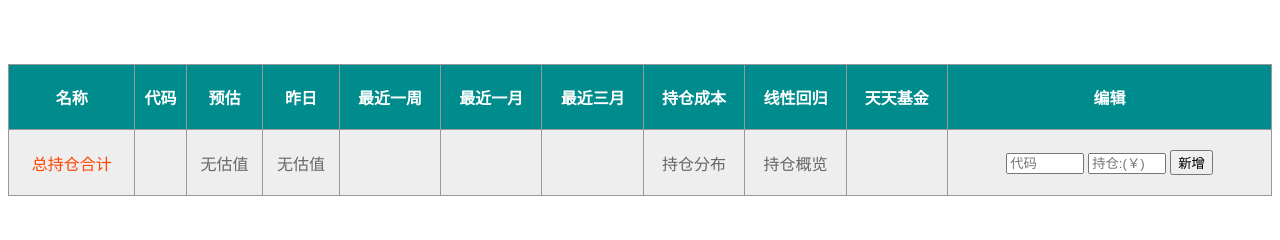
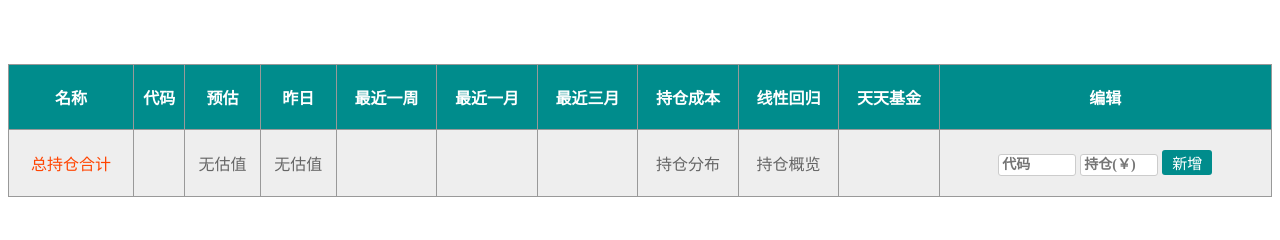
Before and after one commit to guodongggg/fund, a Flask app: template templates/index.html in a window 1280 px wide. Shown: the part 148-388 px from the top of the page. Run offline with Flask 2, Linux system fonts and the light colour scheme; the template is opened without the code that fills it, so the values that code supplies are empty.

Commit message:
优化按钮，输入框样式

```diff
--- /dev/null
+++ b/static/input.css
@@ -0,0 +1,29 @@
+.input{
+    outline-style: none ;
+    border: 1px solid #ccc;
+    border-radius: 3px;
+    padding: 2px 3px;
+    font-size: 14px;
+    font-weight: 600;
+    font-family: "Microsoft soft";
+}
+.input:focus{
+    border-color: #66afe9;
+    outline: 0;
+    -webkit-box-shadow: inset 0 1px 1px rgba(0,0,0,.075),0 0 8px rgba(102,175,233,.6);
+    box-shadow: inset 0 1px 1px rgba(0,0,0,.075),0 0 8px rgba(102,175,233,.6)
+}
+
+.input-button { /* 按钮美化 */
+	border-width: 0px; /* 边框宽度 */
+   padding: 2px 10px;
+	border-radius: 3px; /* 边框半径 */
+	background: #008c8c; /* 背景颜色 */
+	cursor: pointer; /* 鼠标移入按钮范围时出现手势 */
+	outline: none; /* 不显示轮廓线 */
+	font-family: Microsoft YaHei; /* 设置字体 */
+	color: white; /* 字体颜色 */
+	font-size: 15px; /* 字体大小 */
+}
+.input-button:hover { /* 鼠标移入按钮范围时改变颜色 */
+	background: #008c8ca8;
--- a/templates/index.html
+++ b/templates/index.html
@@ -5,6 +5,7 @@
     <title>Jelly</title>
 	<link rel="stylesheet" type="text/css" href="{{url_for('static',filename='table.css')}}">
 	<link rel="stylesheet" type="text/css" href="{{url_for('static',filename='banner.css')}}">
+	<link rel="stylesheet" type="text/css" href="{{url_for('static',filename='input.css')}}">
 	<link rel="icon" href="{{url_for('static', filename='title.ico')}}">
 	<script src="{{url_for('static',filename='jquery.min.js')}}"></script>
 </head>
@@ -77,9 +78,9 @@
 			<td>
 			</td>
 			<td>
-				<input id="create_code" type="number" placeholder="代码" style="width:70px">
-				<input id="create_money" type="number" placeholder="持仓:(￥)" style="width:70px">
-				<button id="create_btn">新增</button>
+				<input id="create_code" class="input" type="number" placeholder="代码" style="width:70px">
+				<input id="create_money" class="input" type="number" placeholder="持仓(￥)" style="width:70px">
+				<button id="create_btn" class="input-button">新增</button>
 			</td>
 		</tr>
 	{% for i in detail %}
@@ -101,9 +102,9 @@
 				<a href='http://fund.eastmoney.com/{{i.code}}.html' style='color: #666;text-decoration: none;' target='_blank'>链接</a>
 			</td>
 			<td class="btn">
-				<input class="value" type="number" placeholder="{{i.percent}}% ￥{{i.count}}" style="width:106px">
-				<button class="update" >更新</button>
-				<button class="delete" >删除</button>
+				<input class="value input" type="number" placeholder="{{i.percent}}% ￥{{i.count}}" style="width:106px">
+				<button class="update input-button" >更新</button>
+				<button class="delete input-button" >删除</button>
 			</td>
 		</tr>
 	{% endfor %}
```
Also changed, not shown: README.md.
